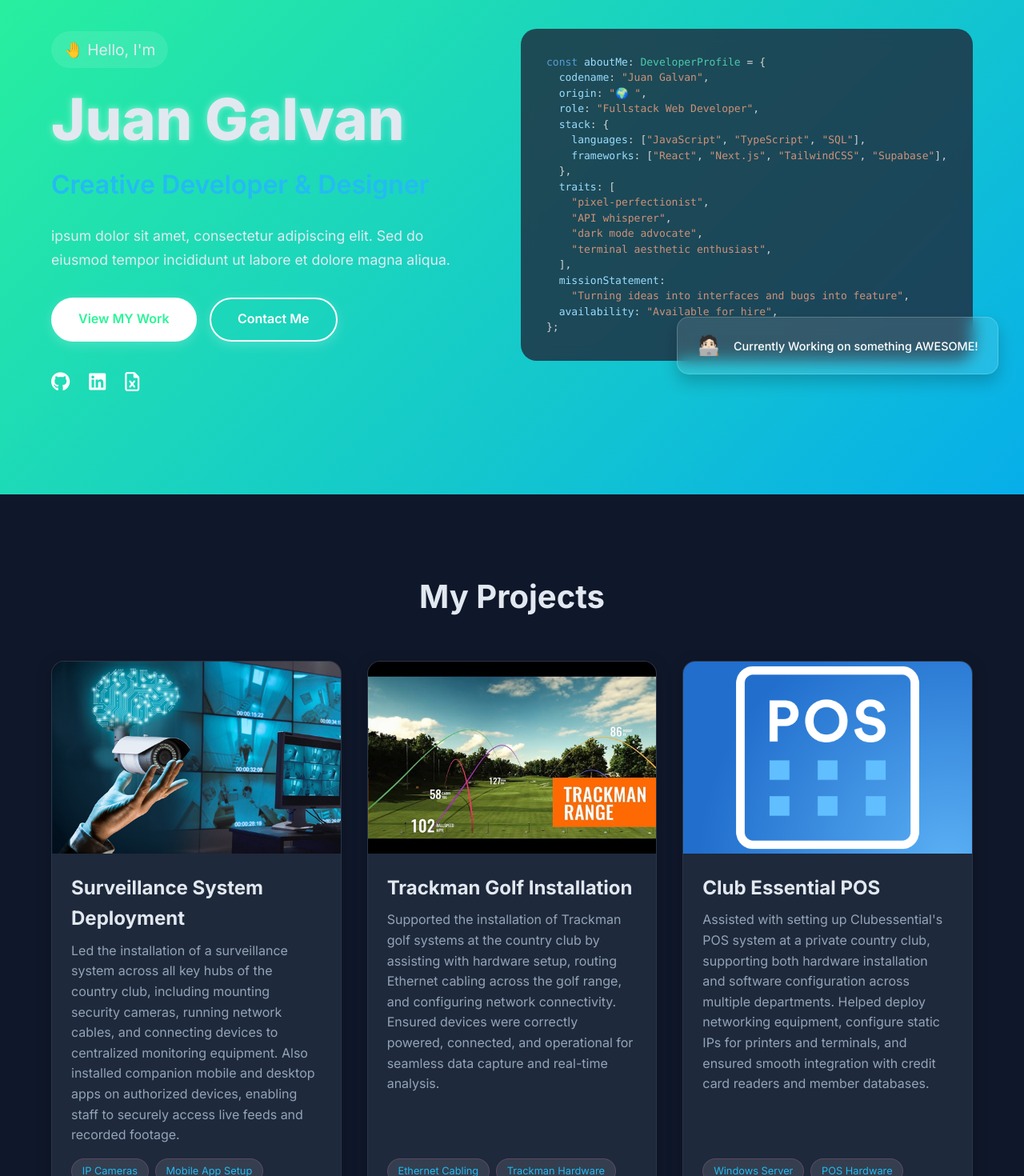
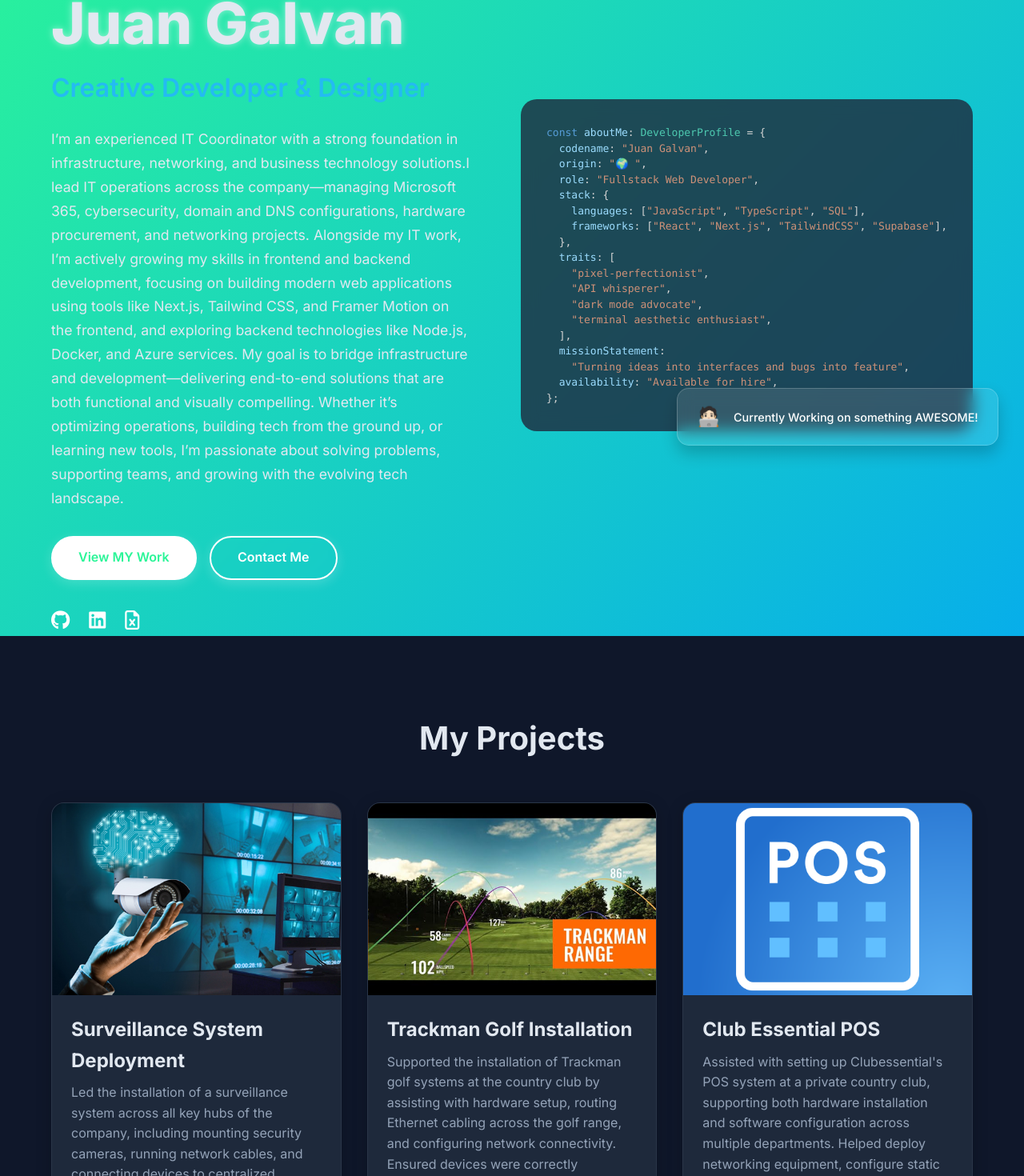
Before and after one commit to Juang1908/juang-portfolio, a React (Vite) app: page / in a window 1280 px wide. Shown: the part 182-1652 px from the top of the page at 80% size. Built offline with nearby package versions, Linux system fonts and the light colour scheme; no server answers.

Commit message:
added description about me

```diff
--- a/src/components/Hero.jsx
+++ b/src/components/Hero.jsx
@@ -45,8 +45,20 @@
             Creative Developer & Designer
           </motion.h2>
           <motion.p className="hero-description" variants={fadeInUp}>
-            ipsum dolor sit amet, consectetur adipiscing elit. Sed do eiusmod
-            tempor incididunt ut labore et dolore magna aliqua.
+            I’m an experienced IT Coordinator with a strong foundation in
+            infrastructure, networking, and business technology solutions.I lead
+            IT operations across the company—managing Microsoft 365,
+            cybersecurity, domain and DNS configurations, hardware procurement,
+            and networking projects. Alongside my IT work, I’m actively growing
+            my skills in frontend and backend development, focusing on building
+            modern web applications using tools like Next.js, Tailwind CSS, and
+            Framer Motion on the frontend, and exploring backend technologies
+            like Node.js, Docker, and Azure services. My goal is to bridge
+            infrastructure and development—delivering end-to-end solutions that
+            are both functional and visually compelling. Whether it’s optimizing
+            operations, building tech from the ground up, or learning new tools,
+            I’m passionate about solving problems, supporting teams, and growing
+            with the evolving tech landscape.
           </motion.p>
           <motion.div className="cta-buttons" variants={staggerContainer}>
             <motion.a
--- a/src/components/Projects.jsx
+++ b/src/components/Projects.jsx
@@ -52,11 +52,11 @@
           <h3>Surveillance System Deployment</h3>
           <p>
             Led the installation of a surveillance system across all key hubs of
-            the country club, including mounting security cameras, running
-            network cables, and connecting devices to centralized monitoring
-            equipment. Also installed companion mobile and desktop apps on
-            authorized devices, enabling staff to securely access live feeds and
-            recorded footage.
+            the company, including mounting security cameras, running network
+            cables, and connecting devices to centralized monitoring equipment.
+            Also installed companion mobile and desktop apps on authorized
+            devices, enabling staff to securely access live feeds and recorded
+            footage.
           </p>
           <div className="project-tech">
             <span>IP Cameras</span>
```
